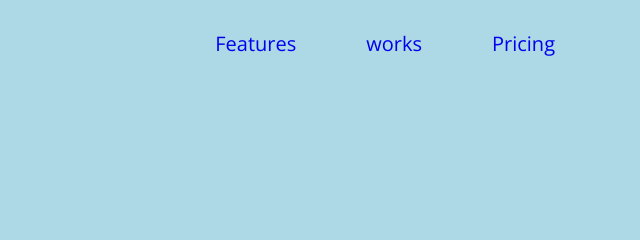
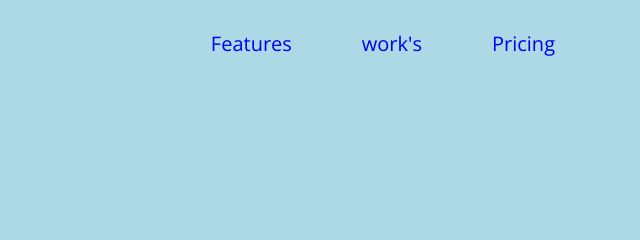
Before and after one commit to AmolShelke2/ProductLandingPage, a plain HTML site: page index.html in a window 1280 px wide. Shown: the top 240 px of the page, 640-1280 px from the left. Drawn offline with nearby package versions, Linux system fonts and the light colour scheme.

Commit message:
modified files

```diff
--- a/index.html
+++ b/index.html
@@ -31,7 +31,7 @@
         <nav id="nav-bar">
           <ul>
             <li><a href="#features" class="nav-link">Features</a></li>
-            <li><a href="#How-it-works" class="nav-link">works</a></li>
+            <li><a href="#How-it-works" class="nav-link">work's</a></li>
             <li><a href="#pricing" class="nav-link">Pricing</a></li>
           </ul>
         </nav>
--- a/style.css
+++ b/style.css
@@ -119,7 +119,6 @@ body {
   align-items: center;
   text-align: center;
   border-radius: 10px;
-  margin-bottom: 20px;
 }
 
 /* pricing  */
```
